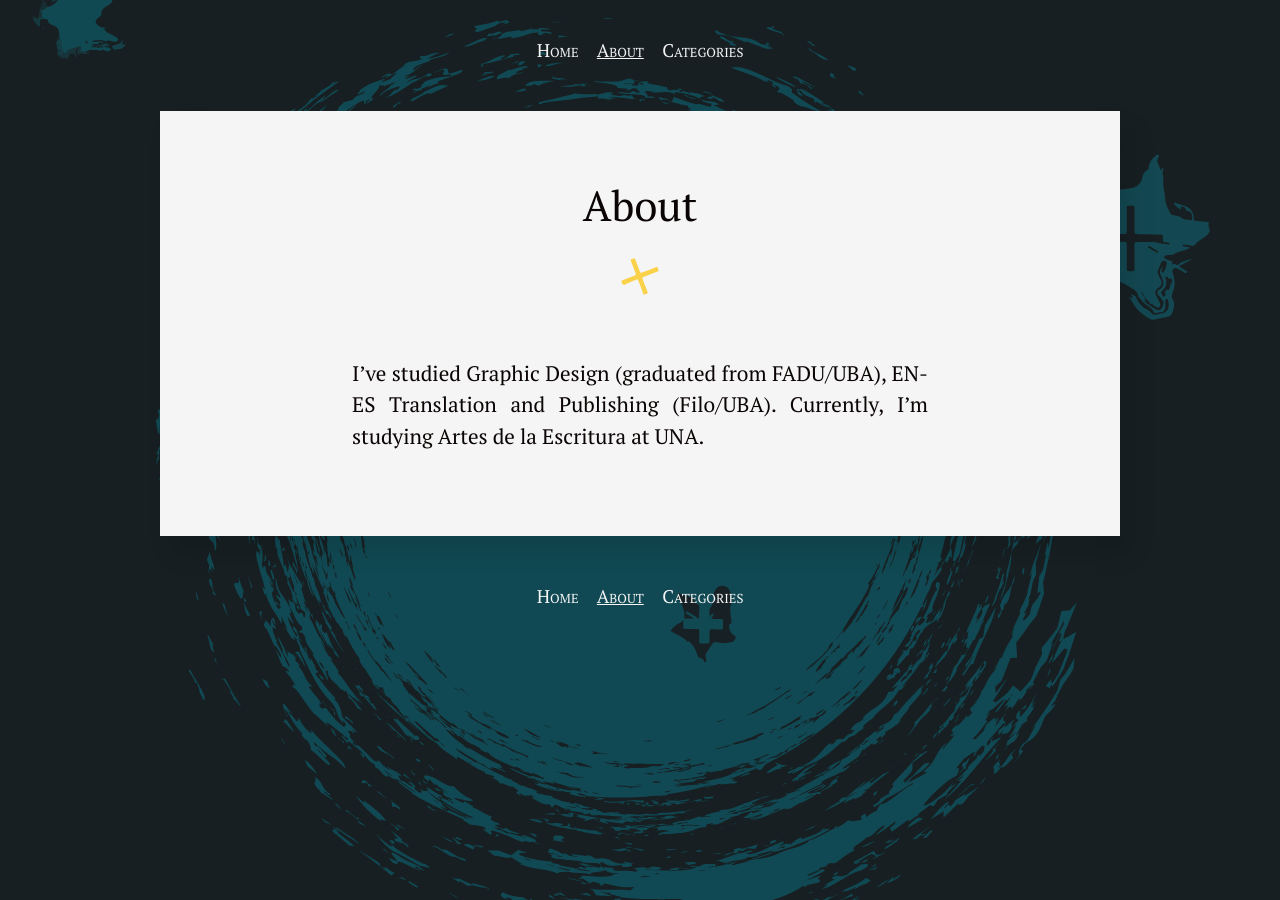
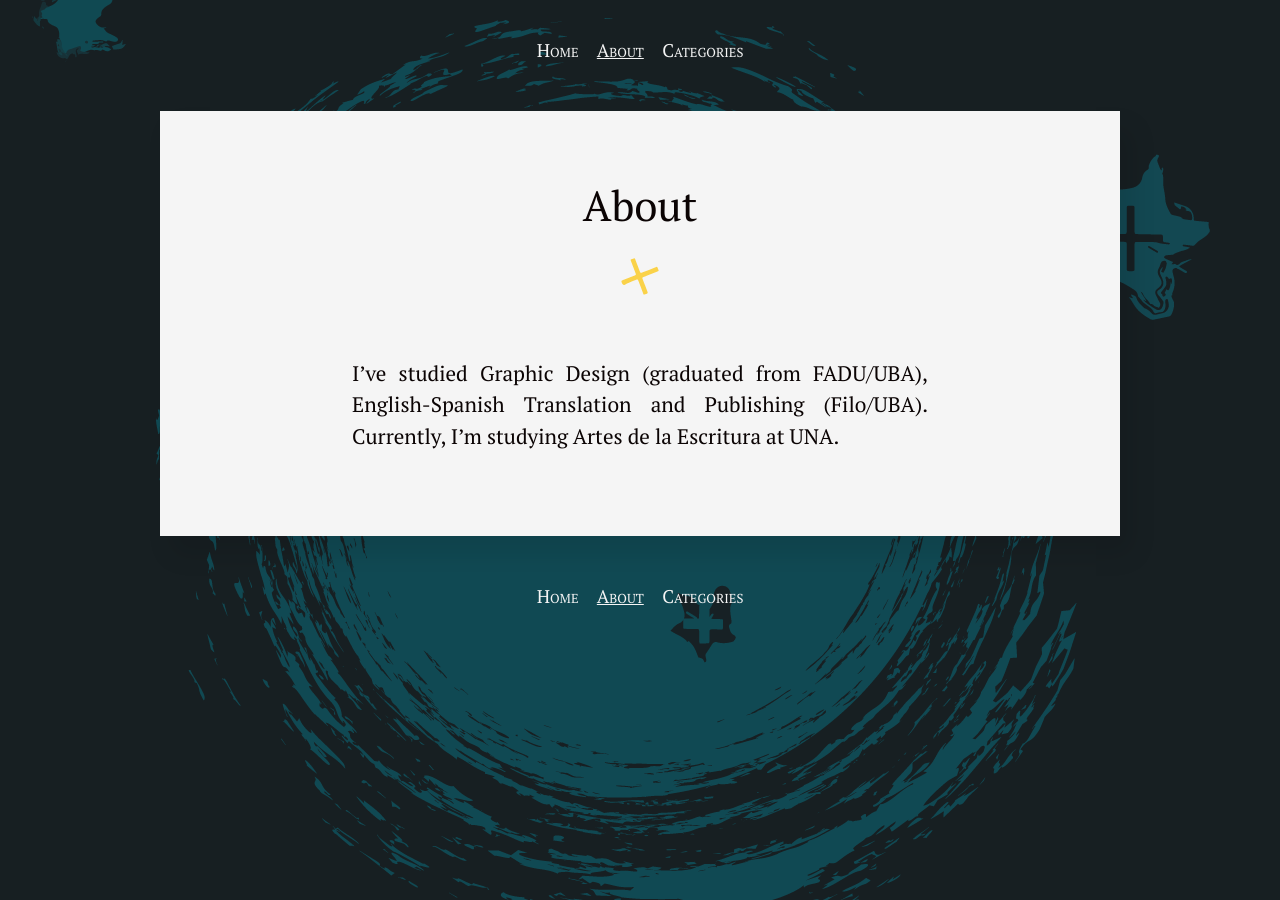
Before and after one commit to silvialohrmann/editorial, a Jekyll site: the page built from about.md, in a window 1280 px wide. Built offline with Jekyll 4.4.1, drawn with Linux system fonts in a browser that asks for light colours.

Commit message:
Update about.md

```diff
--- a/about.md
+++ b/about.md
@@ -1,6 +1,6 @@
 ---
+title: About
 layout: page
-title: About
 ---
 
-I’ve studied Graphic Design (graduated from FADU/UBA), EN-ES Translation and Publishing (Filo/UBA). Currently, I'm studying Artes de la Escritura at UNA.
+I’ve studied Graphic Design (graduated from FADU&#173;/UBA), English&#173;-Spanish Translation and Publishing (Filo&#173;/UBA). Currently, I'm studying Artes de la Escritura at UNA.
```
